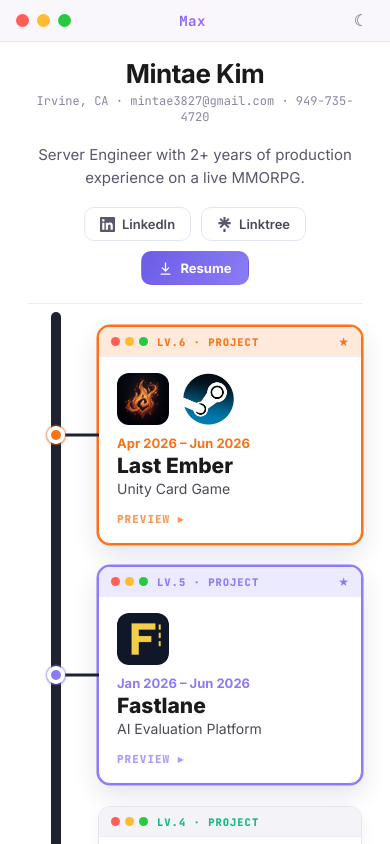
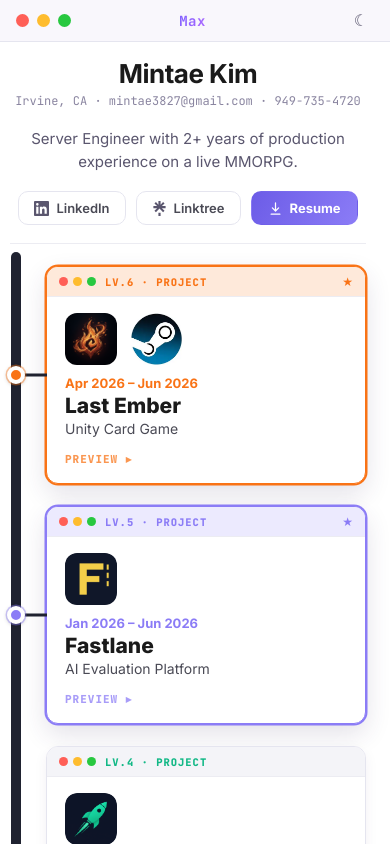
Before and after one commit to KMTsw22/portfolio, a Next.js app: page / in a window 390 px wide. Built offline with nearby package versions, Linux system fonts and the light colour scheme.

Commit message:
fix : UI change

```diff
--- a/app/components/EventCard.tsx
+++ b/app/components/EventCard.tsx
@@ -81,7 +81,7 @@ export default function EventCard({ ev }: { ev: TimelineEvent }) {
                   src={src}
                   alt={`${ev.title} screenshot ${i + 1}`}
                   fill
-                  sizes="(max-width: 640px) 45vw, 180px"
+                  sizes="(max-width: 640px) 88vw, 180px"
                   style={{ objectFit: "cover" }}
                 />
               </span>
--- a/app/components/Timeline.module.css
+++ b/app/components/Timeline.module.css
@@ -531,10 +531,10 @@
 
 @media (max-width: 640px) {
   .page {
-    padding: 12px 14px 44px;
+    padding: 12px 12px 44px 6px;
   }
   .board {
-    padding: 4px 14px 32px;
+    padding: 4px 12px 32px 4px;
   }
   .head {
     padding: 2px 0 18px;
@@ -543,7 +543,7 @@
     padding-top: 14px;
   }
   .track::before {
-    left: 28px;
+    left: 6px;
   }
   .row {
     min-height: auto;
@@ -553,18 +553,22 @@
     display: none;
   }
   .node {
-    left: 28px;
+    left: 6px;
   }
   .event,
   .left .event,
   .right .event {
-    width: calc(100% - 70px);
-    margin-left: 70px;
+    width: calc(100% - 36px);
+    margin-left: 36px;
   }
   .left .event::after,
   .right .event::after {
-    left: -42px;
+    left: -30px;
     right: auto;
-    width: 42px;
+    width: 30px;
+  }
+  /* one screenshot per row, full width — bigger on phones */
+  .gallery {
+    grid-template-columns: 1fr;
   }
 }
```
